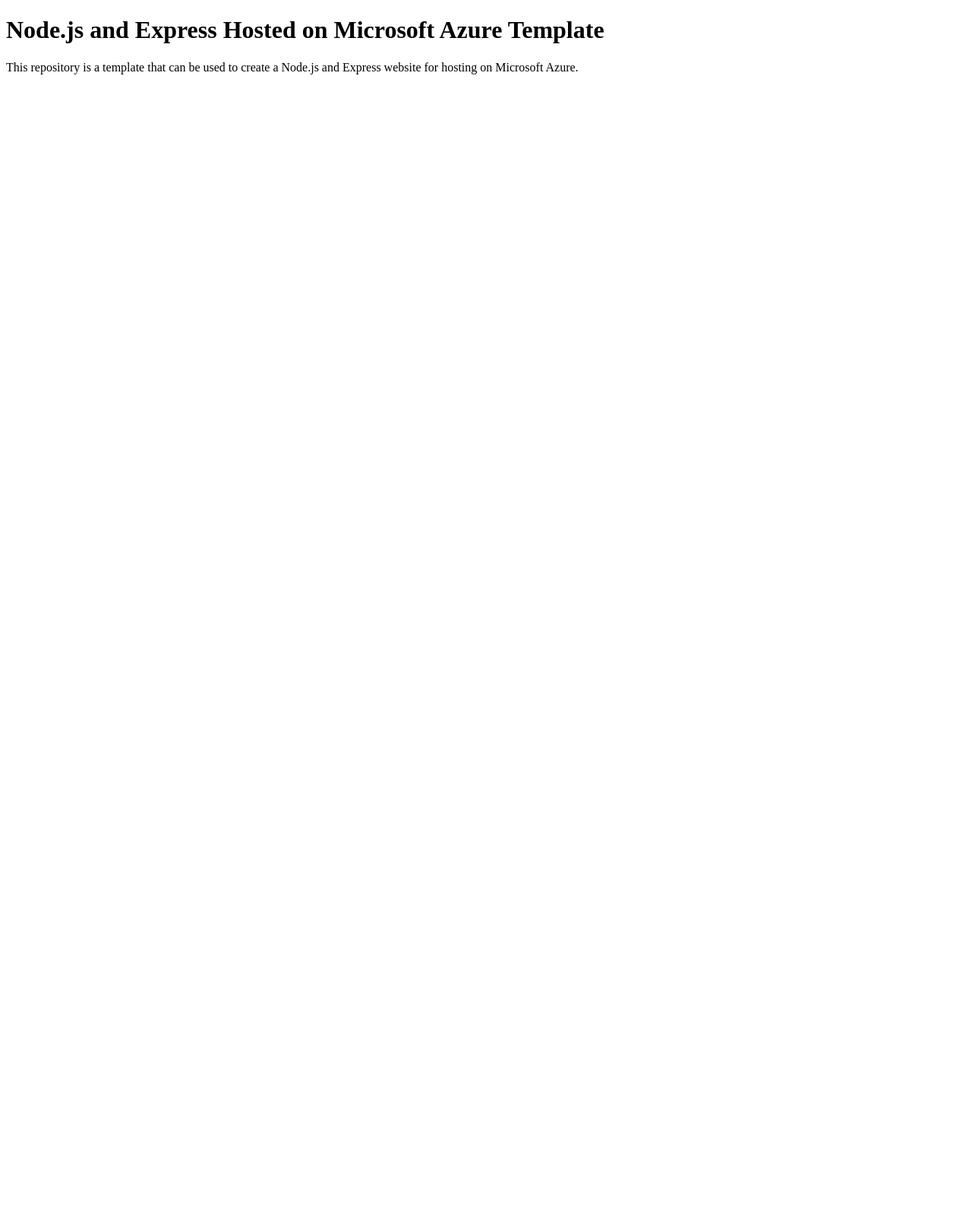
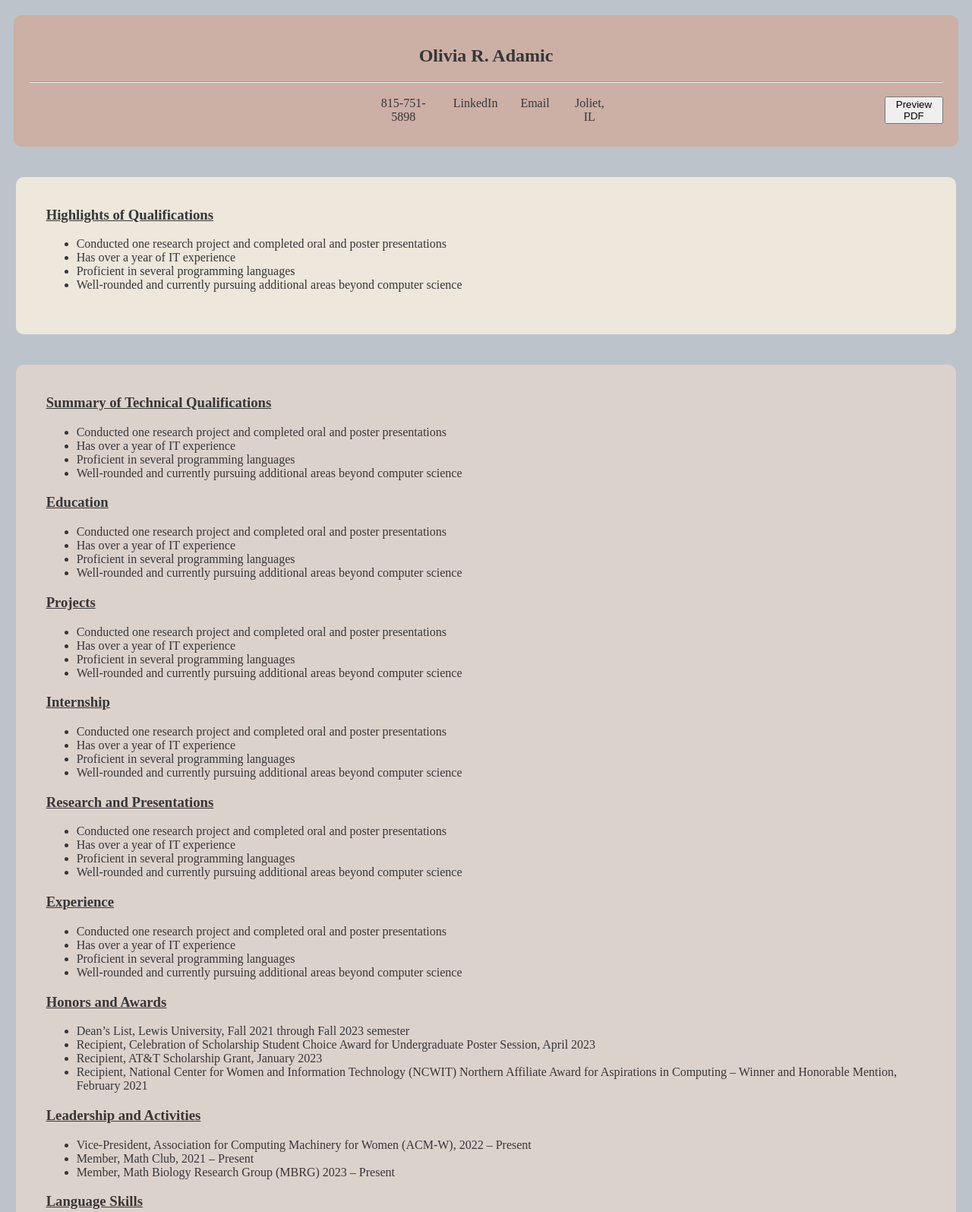
Before and after one commit to olivia1117/web-resume, a website: page client/index.html in a window 1280 px wide. Shown: the top 1595 px of the page at 76% size. Before the commit the page ends 800 px from the top, so only its background shows below. Drawn offline with Linux system fonts and the light colour scheme.

Commit message:
adding new features

```diff
--- /dev/null
+++ b/client/index.css
@@ -0,0 +1,77 @@
+body {
+    background-color:
+    #BDC3CB;
+
+}
+
+h3 {
+  text-decoration-line: underline;
+}
+
+.pdf-button{
+  margin-left: 45%;
+  margin-top: 10px;
+}
+
+
+.container {
+
+    overflow: hidden;
+    background-color:#EDE7DC;
+    color:rgb(54, 54, 55);
+    margin-top:40px;
+    margin-left: 1%;
+    margin-right: 1%;
+    margin-bottom:40px;
+    padding-bottom: 40px;
+    border-radius: 10px;
+    padding-left:40px;
+    padding-right:40px;
+    padding-top: 20px;
+    text-align: left;
+  }
+
+  .big-container {
+
+    overflow: hidden;
+    background-color:#DCD2CC;
+    color:rgb(54, 54, 55);
+    margin-top:40px;
+    margin-left: 1%;
+    margin-right: 1%;
+    margin-bottom:40px;
+    padding-bottom: 40px;
+    border-radius: 10px;
+    padding-left:40px;
+    padding-right:40px;
+    padding-top: 20px;
+    text-align: left;
+  }
+
+  .header{
+    background-color:#CCAFA5;
+    color: rgb(54, 54, 55);
+    padding: 20px;
+    text-align: center;
+    width:auto;
+    border-radius: 10px;
+    margin-top: 20px;
+    margin-left: 10px;
+    margin-right: 10px;
+
+  }
+
+  .spaced-text {
+    display: flex;
+    margin-left: 38%;
+  }
+
+  .spaced-text div {
+    padding-right: 30px;
+    padding-top: 10px;
+  }
+
+  a {
+    color: inherit; /* Use the color of the parent element */
+    text-decoration: none; /* Remove underline */
+  }
--- a/client/index.html
+++ b/client/index.html
@@ -1,11 +1,121 @@
 <!DOCTYPE html>
-<html>
+<html lang="en">
 <head>
-	<title>Node.js on Azure Template</title>
+	<meta charset="utf-8">
+	<meta name="viewport" content="width=device-width, initial-scale=1">
+	<link rel="stylesheet" type="text/css" href="index.css">
+	<title>Olivia's Resume</title>
 </head>
+
 <body>
-	<h1>Node.js and Express Hosted on Microsoft Azure Template</h1>
-	<p>This repository is a template that can be used to create a Node.js and Express website for hosting on Microsoft
-	Azure.</p>
+	<div class="header">
+		<h2>Olivia R. Adamic</h2>
+
+		<hr>
+		  <div class="spaced-text">
+			<div>815-751-5898</div>
+			<div><a href="https://www.linkedin.com/in/olivia-adamic-41045a230/">LinkedIn</a></div>
+			<div><a href="mailto:oliviaradamic@lewisu.edu">Email</a></div>
+			<div>Joliet, IL</div>
+			<button class="pdf-button" onclick="openPdfPreview('olivia-resume.pdf')">Preview PDF</button>
+		  </div>
+
+
+		<div class="pdf-button">
+			<script>
+			function openPdfPreview(pdfPath) {
+				window.open(pdfPath, '_blank');
+			}
+			</script>
+		</div>
+		  <!-- <iframe src="olivia-resume.pdf" width="100%" height="600px"></iframe> -->
+
+		</hr>
+	</div>
+
+	<div class="container">
+		<h3>Highlights of Qualifications</h3>
+		<ul>
+			<li>Conducted one research project and completed oral and poster presentations</li>
+			<li>Has over a year of IT experience</li>
+			<li>Proficient in several programming languages</li>
+			<li>Well-rounded and currently pursuing additional areas beyond computer science</li>
+		</ul>
+	</div>
+
+	<div class="big-container">
+		<h3>Summary of Technical Qualifications</h3>
+		<ul>
+			<li>Conducted one research project and completed oral and poster presentations</li>
+			<li>Has over a year of IT experience</li>
+			<li>Proficient in several programming languages</li>
+			<li>Well-rounded and currently pursuing additional areas beyond computer science</li>
+		</ul>
+
+		<h3>Education</h3>
+		<ul>
+			<li>Conducted one research project and completed oral and poster presentations</li>
+			<li>Has over a year of IT experience</li>
+			<li>Proficient in several programming languages</li>
+			<li>Well-rounded and currently pursuing additional areas beyond computer science</li>
+		</ul>
+
+		<h3>Projects</h3>
+		<ul>
+			<li>Conducted one research project and completed oral and poster presentations</li>
+			<li>Has over a year of IT experience</li>
+			<li>Proficient in several programming languages</li>
+			<li>Well-rounded and currently pursuing additional areas beyond computer science</li>
+		</ul>
+
+		<h3>Internship</h3>
+		<ul>
+			<li>Conducted one research project and completed oral and poster presentations</li>
+			<li>Has over a year of IT experience</li>
+			<li>Proficient in several programming languages</li>
+			<li>Well-rounded and currently pursuing additional areas beyond computer science</li>
+		</ul>
+
+		<h3>Research and Presentations</h3>
+		<ul>
+			<li>Conducted one research project and completed oral and poster presentations</li>
+			<li>Has over a year of IT experience</li>
+			<li>Proficient in several programming languages</li>
+			<li>Well-rounded and currently pursuing additional areas beyond computer science</li>
+		</ul>
+
+		<h3>Experience</h3>
+		<ul>
+			<li>Conducted one research project and completed oral and poster presentations</li>
+			<li>Has over a year of IT experience</li>
+			<li>Proficient in several programming languages</li>
+			<li>Well-rounded and currently pursuing additional areas beyond computer science</li>
+		</ul>
+
+		<h3>Honors and Awards</h3>
+		<ul>
+			<li>Dean’s List, Lewis University, Fall 2021 through Fall 2023 semester</li>
+			<li>Recipient, Celebration of Scholarship Student Choice Award for Undergraduate Poster Session, April 2023</li>
+			<li>Recipient, AT&T Scholarship Grant, January 2023</li>
+			<li>Recipient, National Center for Women and Information Technology (NCWIT) Northern Affiliate Award for Aspirations in Computing – Winner and Honorable Mention, February 2021</li>
+		</ul>
+
+		<h3>Leadership and Activities</h3>
+		<ul>
+			<li>Vice-President, Association for Computing Machinery for Women (ACM-W), 2022 – Present</li>
+			<li>Member, Math Club, 2021 – Present</li>
+			<li>Member, Math Biology Research Group (MBRG) 2023 – Present</li>
+		</ul>
+
+		<h3>Language Skills</h3>
+		<ul>
+			<li>Semi-fluent in Spanish</li>
+		</ul>
+
+	</div>
+
+
 </body>
+
+
 </html>
```
Also changed, not shown: 1 other file.
